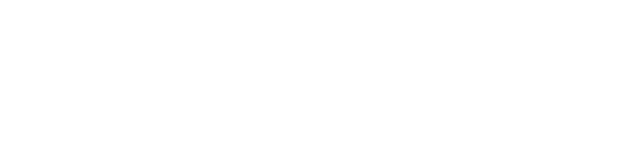
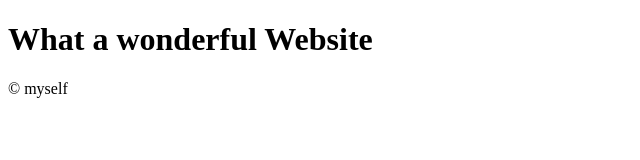
Before and after one commit to EratesXD/EratesXD.github.io, a plain HTML site: page index.html in a window 1280 px wide. Shown: the whole page, without its empty margins (0-640 px from the left). Drawn offline with Linux system fonts and the light colour scheme.

Commit message:
atleast i can write html :)

```diff
--- a/index.html
+++ b/index.html
@@ -1,9 +1,10 @@
 <!doctype html>
 <html>
 	<head>
-		<title> This is a test
+		<title> The single most usefull Website </title>
 	</head>
 	<body>
-		<p> written by myself
+		<h1> What a wonderful Website </h1>
+		<p> &copy; myself </p>
 	</body>
 </html>
```
